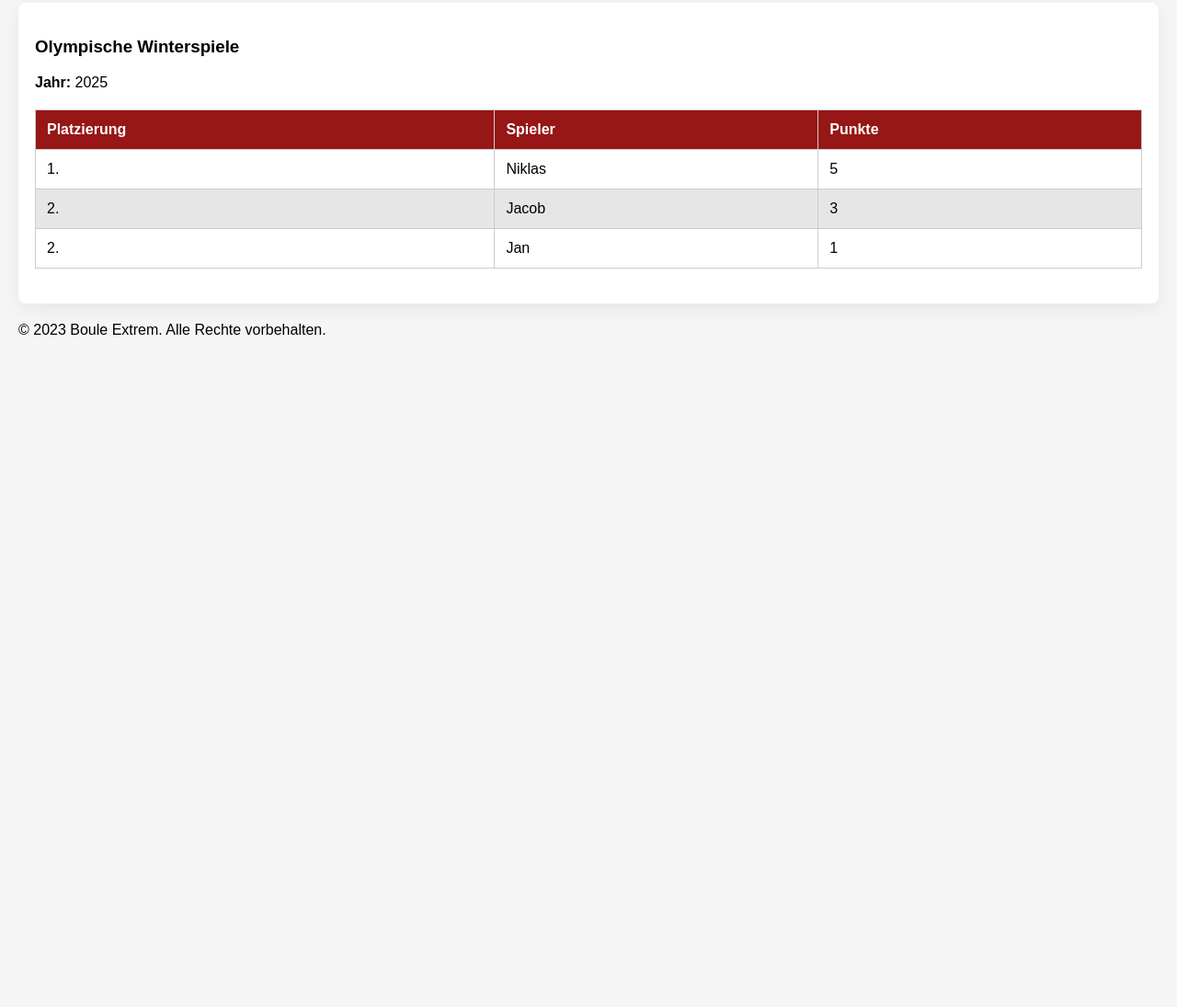
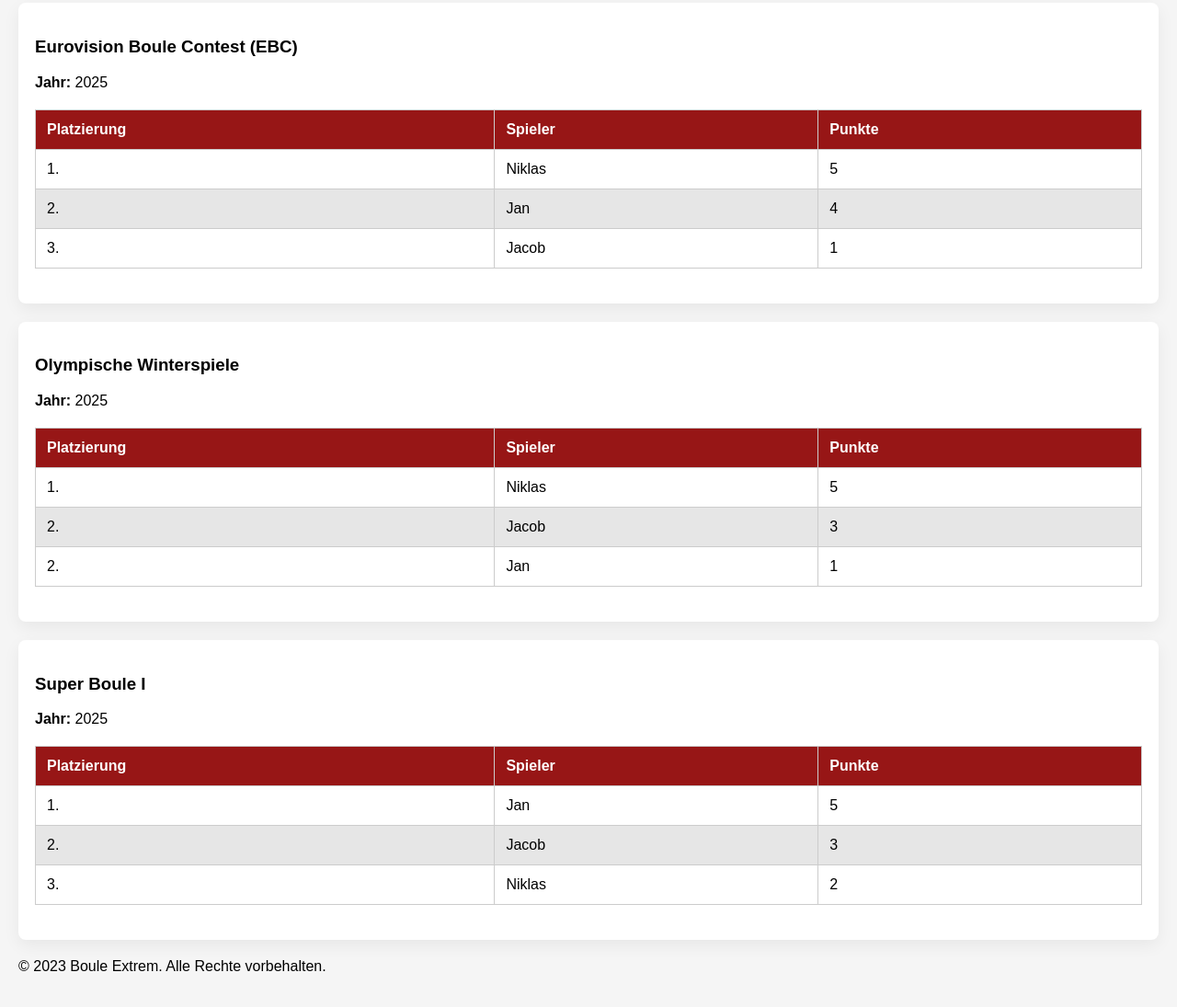
Before and after one commit to Niklas-Schm/Boule_Extrem, a plain HTML site: page pages/ergebnisse.html in a window 1280 px wide. Shown: the part 1234-2329 px from the top of the page at 92% size. Before the commit the page ends 1638 px from the top, so only its background shows below. Drawn offline with Linux system fonts and the light colour scheme.

Commit message:
added new tables

```diff
--- a/pages/ergebnisse.html
+++ b/pages/ergebnisse.html
@@ -90,6 +90,28 @@
             </table>
         </section>
 
+        <!--Eurovision Boule Contest (EBC)-->
+        <section id="ebc" class="card">
+            <h3>Eurovision Boule Contest (EBC)</h3>
+            <p><strong>Jahr:</strong> 2025</p>
+            <table>
+                <thead>
+                    <tr>
+                        <th>Platzierung</th>
+                        <th>Spieler</th>
+                        <th>Punkte</th>
+                    </tr>
+                </thead>
+                <tbody id="ebc-table">
+                    <tr>
+                        <td colspan="3" style="text-align:center;color:#999;">
+                            Lade Daten...
+                        </td>
+                    </tr>
+                </tbody>
+            </table>
+        </section>
+
         <!-- Winterspiele -->
         <section id="winterspiele" class="card">
             <h3>Olympische Winterspiele</h3>
@@ -111,6 +133,27 @@
                 </tbody>
             </table>
         </section>
+
+        <!--super_boule_I-->
+        <section id="super_boule_I" class="card">
+            <h3>Super Boule I</h3>
+            <p><strong>Jahr:</strong> 2025</p>
+            <table>
+                <thead>
+                    <tr>
+                        <th>Platzierung</th>
+                        <th>Spieler</th>
+                        <th>Punkte</th>
+                    </tr>
+                </thead>
+                <tbody id="super_boule_I-table">
+                    <tr>
+                        <td colspan="3" style="text-align:center;color:#999;">
+                            Noch keine Ergebnisse verfügbar
+                        </td>
+                    </tr>
+                </tbody>
+            </table>
 
     </main>
 
@@ -169,6 +212,8 @@
     loadCSV("winterspiele-table", "data/winterspiele-2025.csv");
     loadCSV("weltmeisterschaft-table", "data/weltmeisterschaft-2025.csv");
     loadCSV("sommerspiele-table", "data/sommerspiele-2025.csv");
+    loadCSV("ebc-table", "data/EBC-2025.csv");
+    loadCSV("super_boule_I-table", "data/super_boule_I-2025.csv");
     </script>
 
 
```
